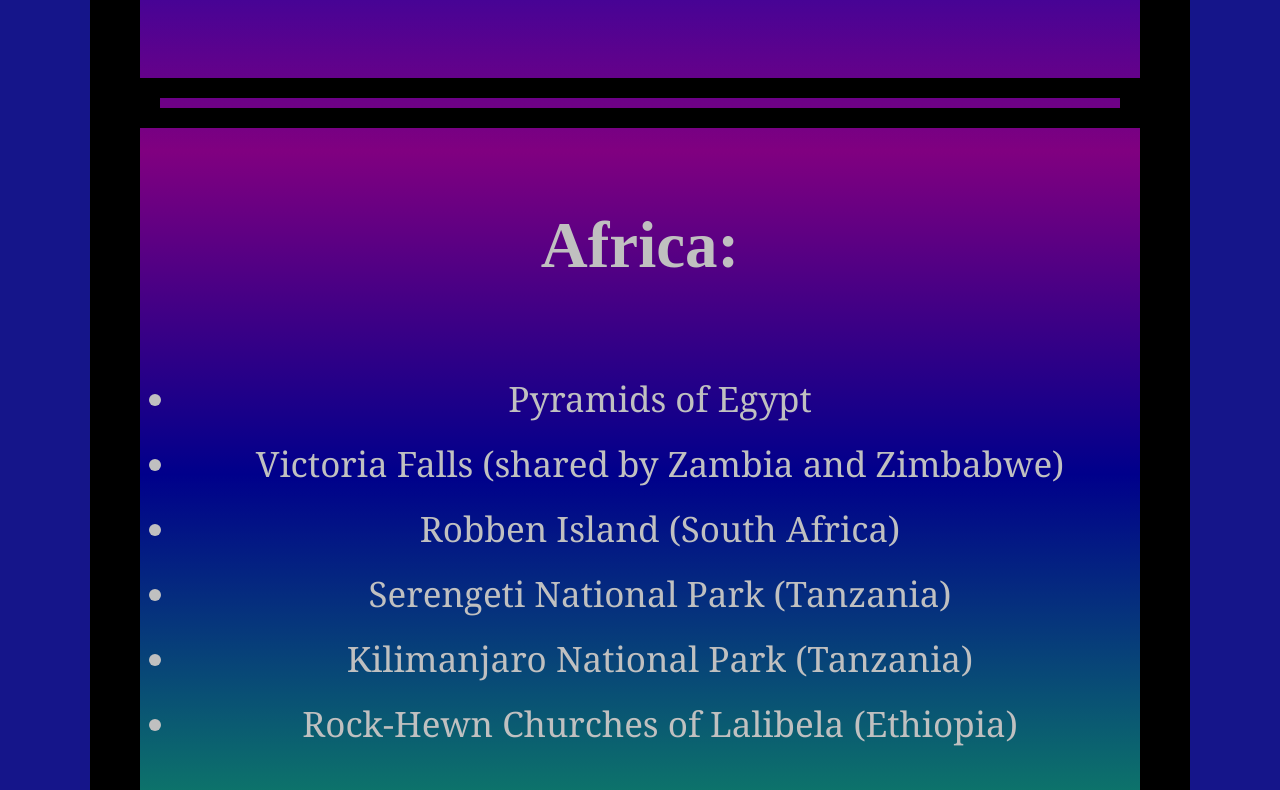
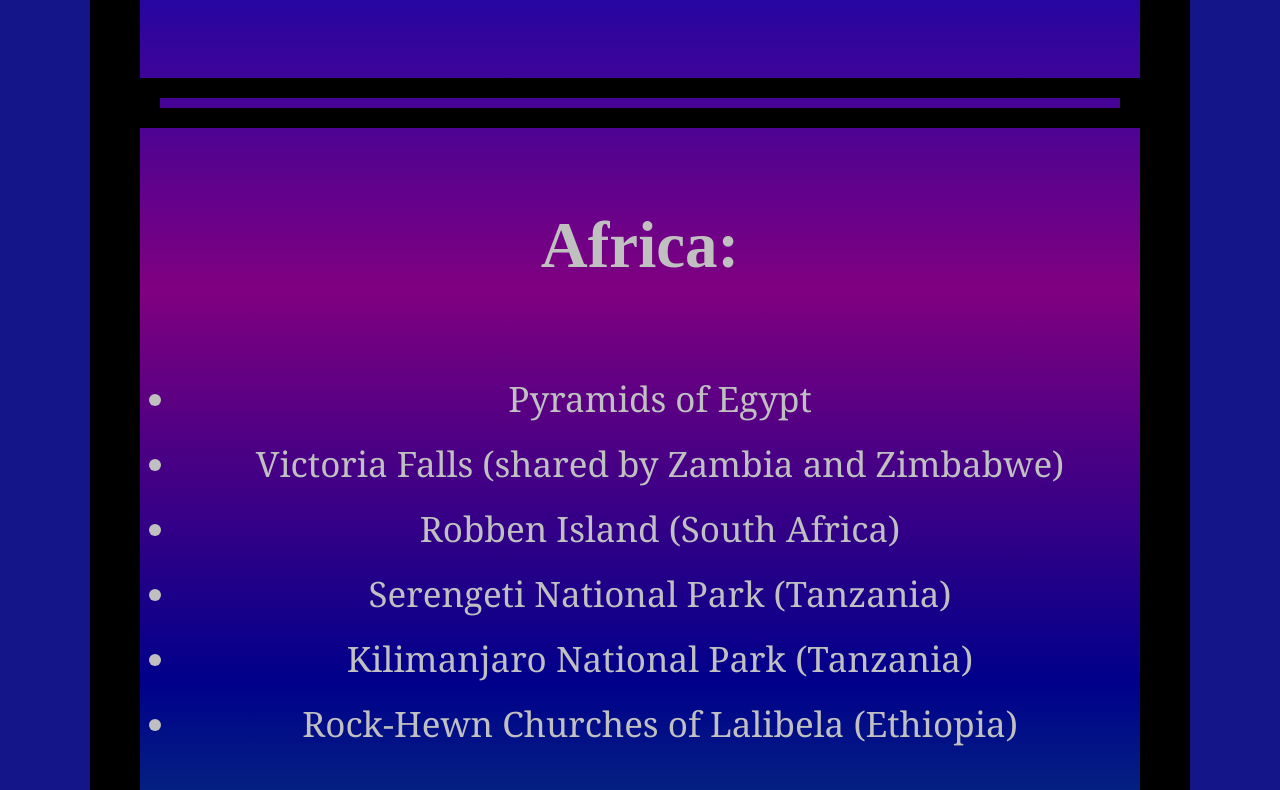
Before and after one commit to Gar1sh/Gar1sh.github.io, a plain HTML site: page index (3).html in a window 1280 px wide. Shown: the part 595-1385 px from the top of the page. Drawn offline with Linux system fonts and the light colour scheme.

Commit message:
Update for styles3 height

```diff
--- a/CSS/styles3.css
+++ b/CSS/styles3.css
@@ -2,14 +2,14 @@
 
 .frame {
     width: 1000px;
-    height: 4200px;
+    height: 5100px;
     border: 50px solid black;
     margin: 50px auto;
 }
 
 .canvas {
     width: 1000px;
-    height: 4200px;
+    height: 5100px;
     background: linear-gradient(rgb(136, 6, 77), rgb(7, 7, 173), purple, darkblue, rgb(13, 117, 106),
     #8b0045, purple, darkblue, darkgreen, blue, purple, rgb(11, 11, 248), rgb(30, 230, 30), darkblue);
 }
```
